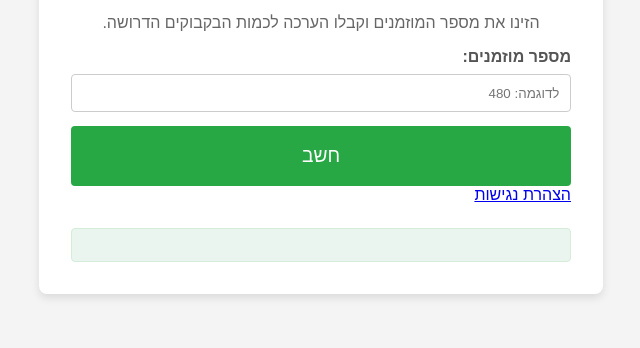
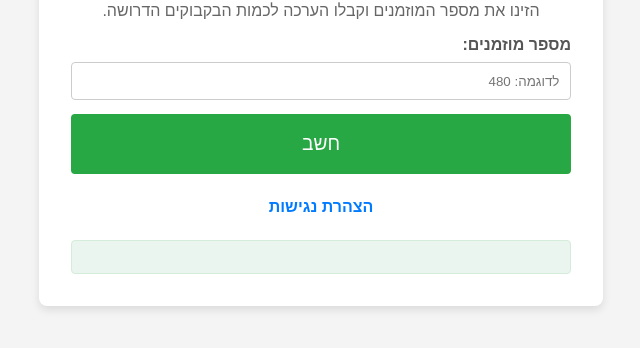
Before and after one commit to gil9192/event-calc, a plain HTML site: page index.html in a window 1280 px wide. Shown: the part 302-650 px from the top of the page, without its empty margins (319-959 px from the left). Drawn offline with Linux system fonts and the light colour scheme.

Commit message:
Update style.css

```diff
--- a/style.css
+++ b/style.css
@@ -68,3 +68,16 @@ button:hover {
     border: 1px solid #d4edda;
     border-radius: 4px;
 }
+
+.accessibility-link {
+    display: block;
+    margin-top: 1.5em;
+    text-align: center;
+    color: #007bff;
+    text-decoration: none;
+    font-weight: bold;
+}
+
+.accessibility-link:hover {
+    text-decoration: underline;
+}
```
